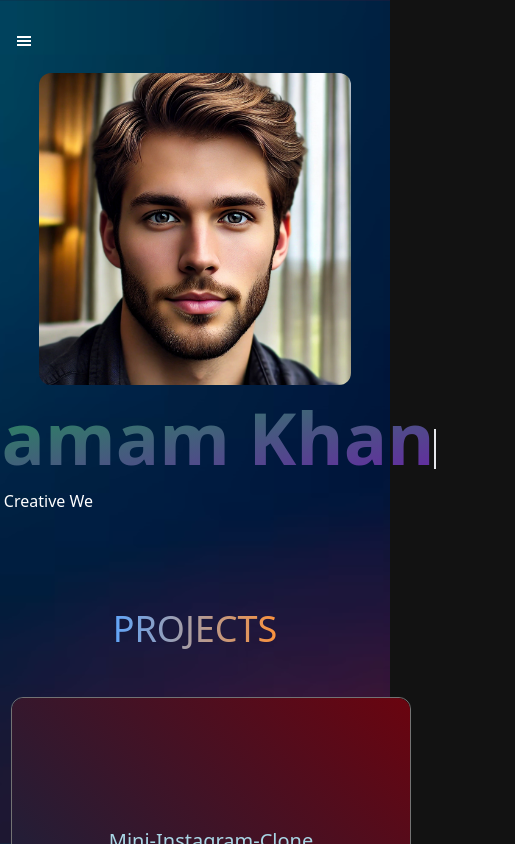
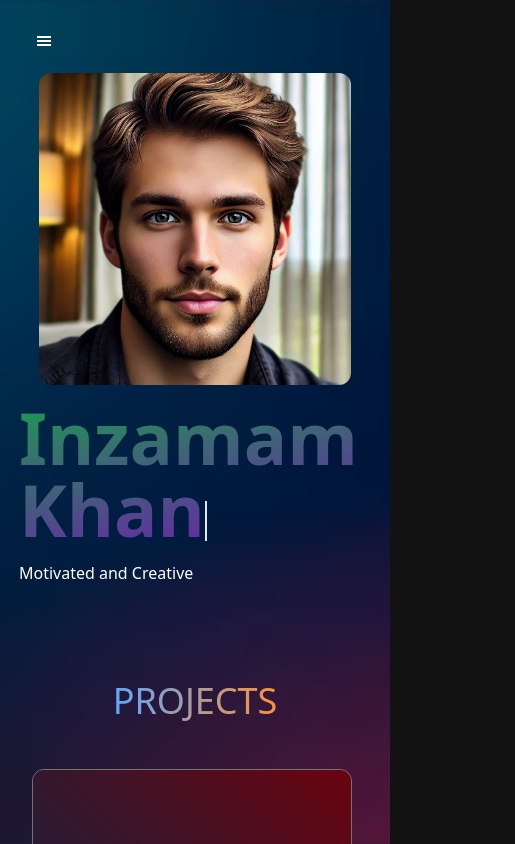
Before and after one commit to Inzamam-Khan/Personal_Portfolio2024, a React (Vite) app: page / in a window 390 px wide. Shown: the top 844 px of the page, 515 px wide, since content can reach past the window. Built offline with nearby package versions, Linux system fonts and the light colour scheme.

Commit message:
minor issue fixed

```diff
--- a/src/App.jsx
+++ b/src/App.jsx
@@ -12,11 +12,11 @@ function App() {
 
 
   return (
-  <div className=" border-red-500 w-[100%] h-[100%] p-4  bg-hero bg-cover bg-center bg-fixed">
+  <div className=" border-green-500  w-[100%] h-[100%] p-4  bg-hero bg-cover bg-center bg-fixed">
 
 <Toaster />
 
-      <div className="flex flex-col  border-blue-500 items-center ">
+      <div className="flex flex-col  border-blue-500 items-center  ">
         <Header/>
         <Hero/>
 
--- a/src/Sections/Header.jsx
+++ b/src/Sections/Header.jsx
@@ -7,8 +7,8 @@ export const Header = () => {
 
     const [isOpen, setIsOpen] = useState(false)
     return (<>
-        <div id="#header" className="container fixed p-4  border-red-500
-        flex items-center justify-center max-md:justify-start w-full min-h-[50px] mb-5 text-center z-50 md:backdrop-blur-md">
+        <div id="#header" className=" container fixed p-4  border-red-500
+        flex items-center justify-center max-md:justify-start w-[90%] lg:w-full min-h-[50px] mb-5 text-center z-50 md:backdrop-blur-md">
 
 
             {/* menu items */}
--- a/src/Sections/Hero.jsx
+++ b/src/Sections/Hero.jsx
@@ -50,17 +50,18 @@ export const Hero=()=>{
     return(
 
         <motion.div
-
-
         initial={{opacity:0,y:40}}
         whileInView={{opacity:1,y:0}}
         transition={{duration:.6}}
-        className=" border-green-500 max-md:flex-col-reverse flex flex-1 flex-row items-center justify-center w-[100%] md:space-x-[100px] max-md:space-y-[25px] max-md:mb-20 md:mt-32 mb-3 max-md:mt-8 ">
+        className=" border-green-500  max-md:flex-col-reverse flex flex-1 flex-row items-center justify-center w-[100%] md:space-x-[100px] max-md:space-y-[25px] max-md:mb-20 md:mt-32 mb-3 max-md:mt-8 ">
 
                 {/* left main div */}
-            <div className=" flex-col  p-4 w-[40rem]">
+            <div className=" flex-col  p-4 md:w-[40rem] w-[24rem]  ">
 
-                <motion.span id='hero' className=" text-transparent bg-clip-text bg-gradient-to-br from-green-600 to-purple-800 border-blue-500 max-w-[20rem] text-7xl font-semibold ">
+                <motion.span id='hero' className=" text-transparent bg-clip-text bg-gradient-to-br
+                 from-green-600 to-purple-800
+                  border-blue-500  text-7xl
+                   font-semibold ">
 
                 {/* Inzamam Khan */}
                     {displayMyName}
@@ -90,7 +91,7 @@ export const Hero=()=>{
             initial={{scale:1}}
             whileHover={{scale:1.1}}
             transition={{duration:.3}}
-            className=" rounded-xl w-[350px] max-md:w-[80vW]  ">
+            className=" rounded-xl w-[350px] max-md:w-[80vW] cursor-pointer ">
                 <img src={userLogo} alt="" className=' rounded-xl '  />
 
             </motion.div>
--- a/src/Sections/Projects.jsx
+++ b/src/Sections/Projects.jsx
@@ -19,7 +19,7 @@ export const Projects=()=>{
                     initial={{opacity:0,y:40}}
                     whileInView={{opacity:1,y:0}}
                     transition={{duration:.6}}
-                    key={index} className=" relative rounded-xl min-w-[200px]  max-md:w-[400px]   border border-neutral-500 ">
+                    key={index} className=" relative rounded-xl  lg:w-[100%] md:min-w-[150px]  max-md:w-[20rem] border border-neutral-500 ">
 
 
 
```
